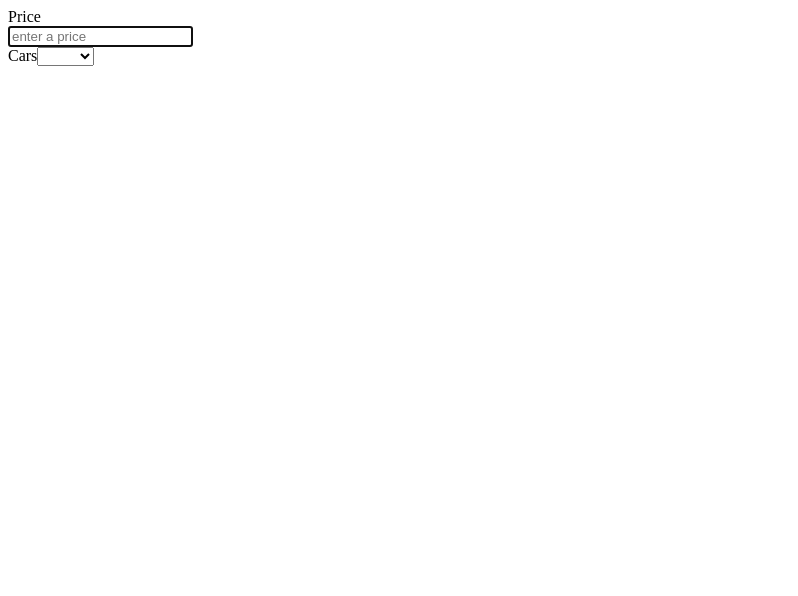
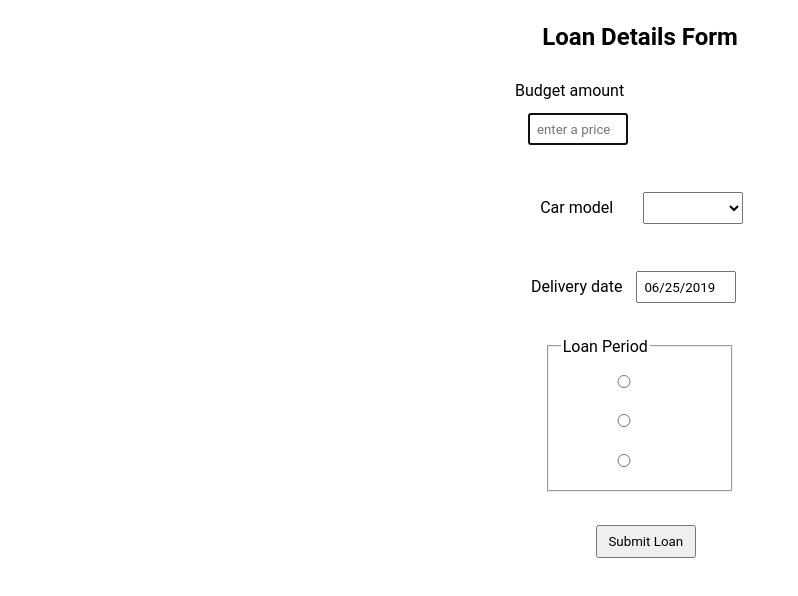
Before and after one commit to tzs34/TypescriptFormDemo, a React app: page / in a window 1280 px wide. Shown: the top 596 px of the page, without its empty margins (0-798 px from the left). Built offline with nearby package versions, Linux system fonts and the light colour scheme.

Commit message:
Styled app

```diff
--- a/src/components/Pages/HomePage.tsx
+++ b/src/components/Pages/HomePage.tsx
@@ -1,22 +1,98 @@
 import * as React from 'react'
 import { RouteComponentProps } from '@reach/router'
-import usePriceInput from '../Hooks/usePriceInput'
-import useDropDown from '../Hooks/useDropDown'
+import DatePicker from 'react-datepicker'
+import { usePriceInput, useDropDown, useRadioGroup } from '../Hooks'
+import { FormValidator } from '../../components'
+import {
+  carPriceValidator,
+  carSelectValidator,
+  dateValidator,
+  loanPeriodValidator
+} from '../../utils/validators'
+
+import 'react-datepicker/dist/react-datepicker.css'
+import '../../scss/styles.scss'
+
+const options = ['One', 'Two', 'Three']
+const initialDate = new Date().toString()
+const yearOptions = [
+  { name: '1 Year', value: 1 },
+  { name: '2 Year', value: 2 },
+  { name: '3 Year', value: 3 }
+]
 
 const HomePage: React.FunctionComponent<RouteComponentProps> = () => {
+  let [validateAttempts, setValidationAttempts] = React.useState(0)
+  let [date, setDate] = React.useState(initialDate)
 
-const [price, PriceInput, setPrice] = usePriceInput('Price', 'enter a price')
-const [selected, DropDown, setSelected] = useDropDown("Cars", "", ["One", "Two", "Three"])
+  let validate = validateAttempts > 0
 
-  function submitFormData(e: React.FormEvent<HTMLFormElement>) {}
+  const carDropDownValidator = carSelectValidator(options)
+  const loanYearsValidator = loanPeriodValidator(yearOptions)
+
+  let [price, ValidatingPriceInput] = usePriceInput(
+    'Budget amount',
+    'enter a price',
+    carPriceValidator,
+    validate
+  )
+  let [car, CarDropDown] = useDropDown('Car model', '', options)
+  let [period, LoanPeriodGroup] = useRadioGroup('Loan Period', yearOptions)
+
+  function submitFormData(e: React.FormEvent<HTMLFormElement>) {
+    e.preventDefault()
+
+    let attempts = validateAttempts + 1
+    setValidationAttempts(attempts)
+  }
+
+  function handleDateChange(d) {
+    setDate(d.toString())
+  }
+
   return (
-    <div>
+    <div className="form">
+      <h2> Loan Details Form</h2>
       <form onSubmit={submitFormData}>
-        <div>
-          <PriceInput />
+        <div className="form-section" tabIndex={0}>
+          <ValidatingPriceInput />
         </div>
-        <div>
-          <DropDown />
+        <div className="form-section" tabIndex={0}>
+          <FormValidator
+            value={car}
+            validationFunction={carDropDownValidator}
+            validate={validateAttempts > 0}
+          >
+            <CarDropDown />
+          </FormValidator>
+        </div>
+        <div className="form-section" tabIndex={0}>
+          <FormValidator
+            value={date}
+            validationFunction={dateValidator}
+            validate={validateAttempts > 0}
+          >
+            <label htmlFor={'datepicker'}>
+              Delivery date
+              <DatePicker
+                id="datepicker"
+                selected={new Date(date)}
+                onChange={handleDateChange}
+              />
+            </label>
+          </FormValidator>
+        </div>
+        <div className="form-section" tabIndex={0}>
+          <FormValidator
+            value={period}
+            validationFunction={loanYearsValidator}
+            validate={validateAttempts > 0}
+          >
+            <LoanPeriodGroup />
+          </FormValidator>
+        </div>
+        <div className="form-section btn-centered">
+          <input type="submit" value="Submit Loan" />
         </div>
       </form>
     </div>
--- a/src/scss/styles.scss
+++ b/src/scss/styles.scss
@@ -3,3 +3,54 @@
 * {
   font-family: 'Roboto', 'Helvetica Neue', Arial, sans-serif;
 }
+
+label {
+  margin: 0.2em 1em;
+}
+
+input {
+  padding: 0.5em;
+  margin: 1em;
+  width: 100px;
+}
+
+select {
+  padding: 0.5em;
+  margin: 1em;
+  width: 100px;
+}
+
+.validation-container {
+  display: flex;
+  flex-direction: row;
+  justify-content: space-evenly;
+
+  & svg {
+    margin: 1em;
+  }
+
+  &.show {
+    display: inline-block;
+  }
+  &.hide {
+    display: none;
+  }
+}
+
+.form {
+  display: flex;
+  flex-direction: column;
+  justify-content: center;
+  align-items: center;
+  margin-top: 100px;
+  width: 100%;
+  height: 50%;
+}
+
+.form-section {
+  padding: 10px;
+
+  &.btn-centered {
+    margin-left: 25%;
+  }
+}
```
